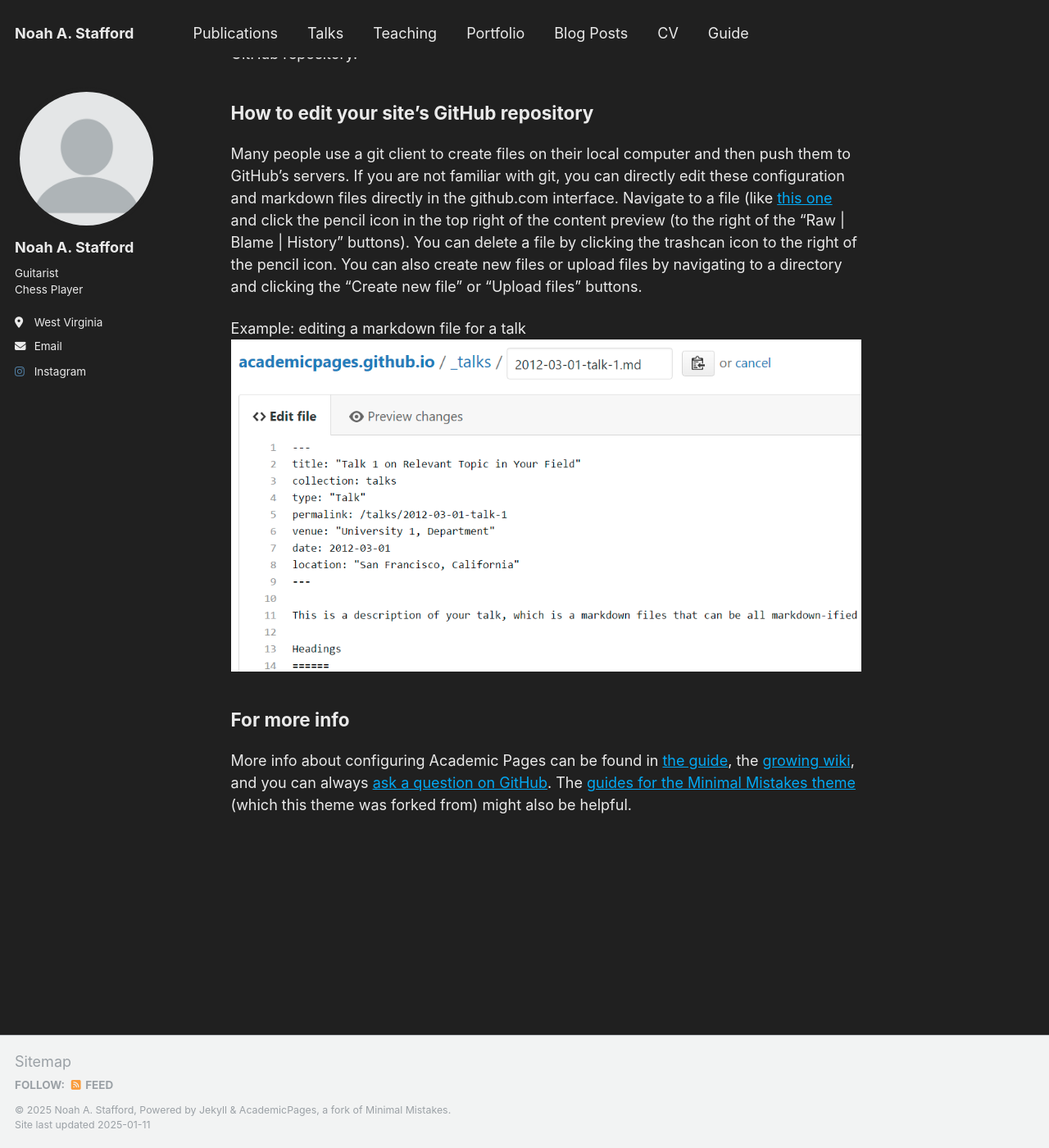
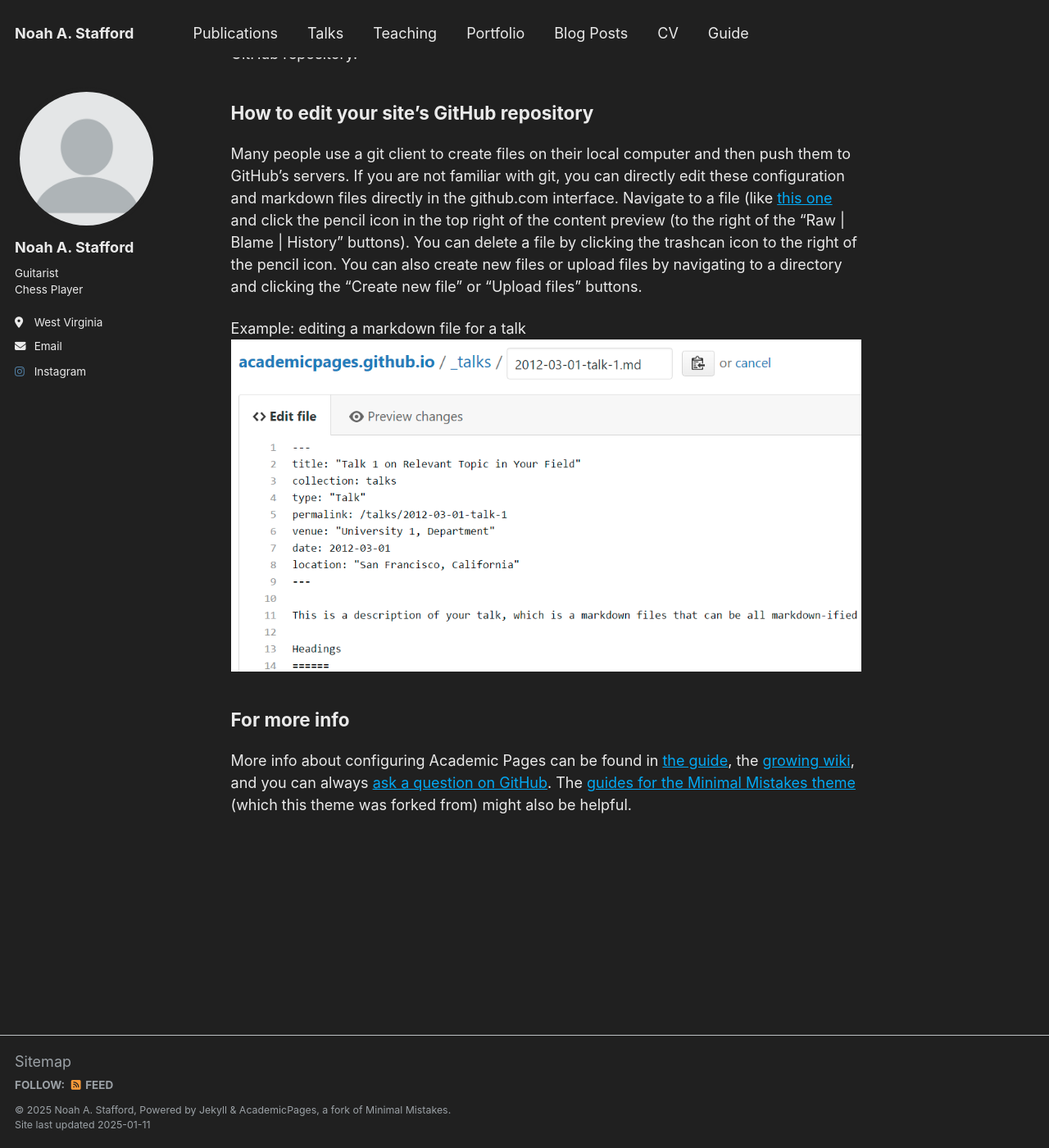
Before and after one commit to noahastafford/noahastafford.github.io, a Jekyll site: the page built from _pages/about.md, in a window 1280 px wide and 1400 px high, scrolled down 2143 px. Shown: the whole window at 82% size. Built offline with Jekyll 4.4.1, drawn with Linux system fonts in a browser that asks for light colours.

Commit message:
Update _footer.scss

```diff
--- a/_sass/_footer.scss
+++ b/_sass/_footer.scss
@@ -20,7 +20,7 @@
           animation: intro 0.3s both;
   -webkit-animation-delay: 0.45s;
           animation-delay: 0.45s;
-  background-color: $lighter-gray;
+  background-color: $background-color;
   border-top: 1px solid $light-gray;
 
   footer {
```
